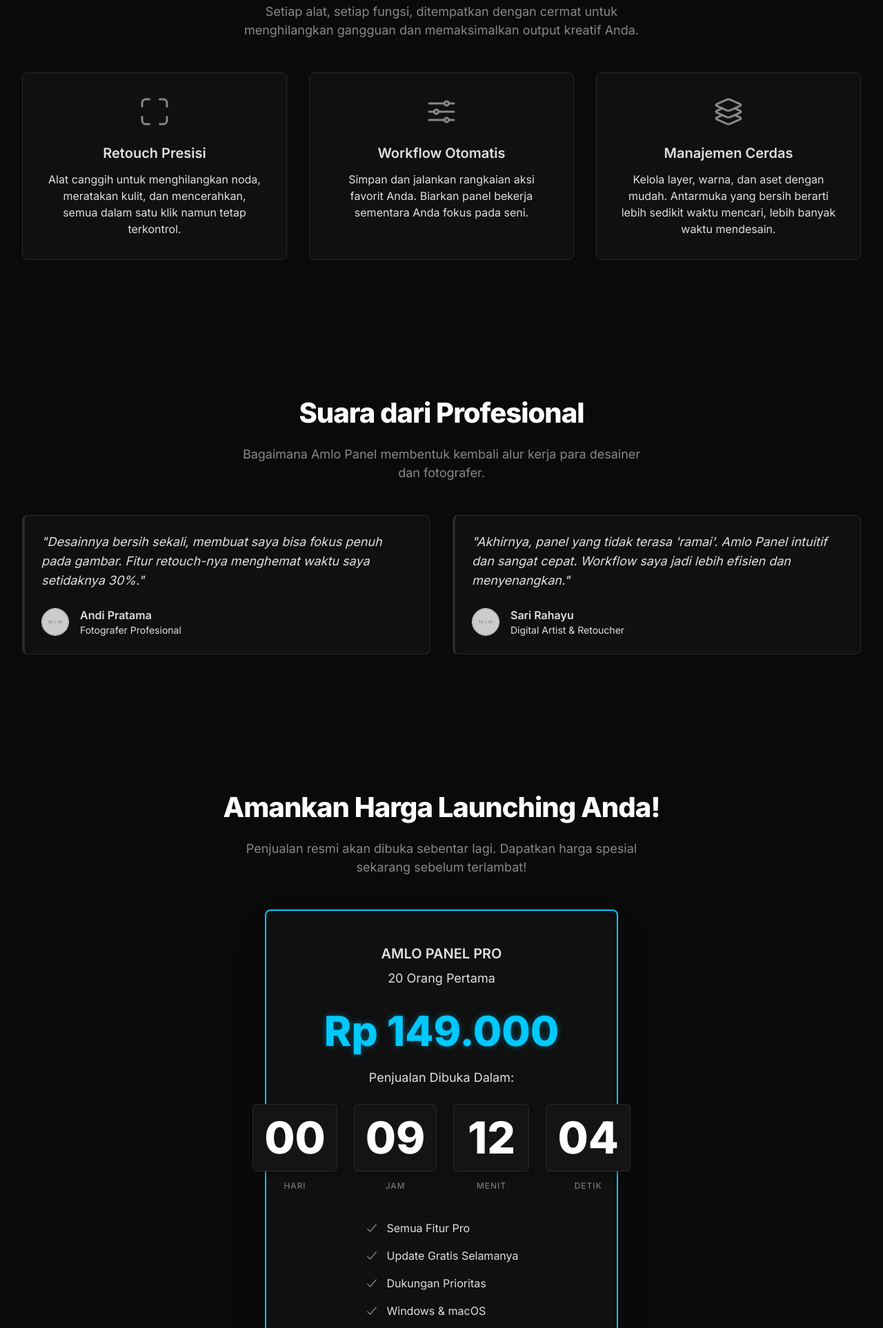
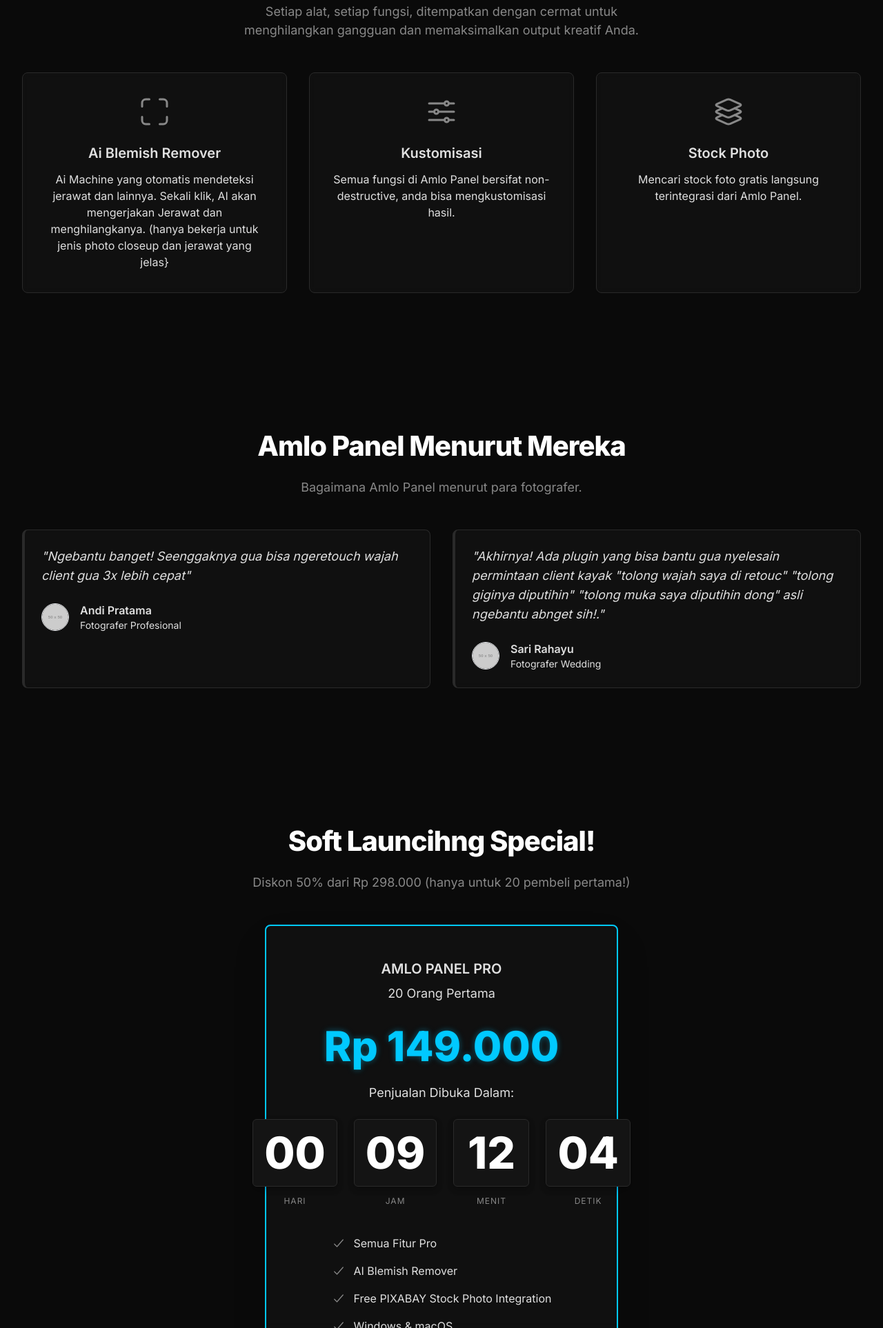
Before and after one commit to Amlolife/amlopanel-site, a plain HTML site: page index.html in a window 1280 px wide. Shown: the part 874-2800 px from the top of the page at 69% size. Drawn offline with nearby package versions, Linux system fonts and the light colour scheme; placeholder pictures from the web are drawn by us.

Commit message:
Update index.html

```diff
--- a/index.html
+++ b/index.html
@@ -140,7 +140,7 @@
                     </p>
                     <div class="mt-10 flex flex-col sm:flex-row justify-center md:justify-start items-center space-y-4 sm:space-y-0 sm:space-x-4">
                         <a href="#harga" class="btn-primary w-full sm:w-auto flex items-center justify-center">
-                           <ion-icon name="sparkles-outline" class="mr-2"></ion-icon> Dapatkan Harga Launching
+                           <ion-icon name="sparkles-outline" class="mr-2"></ion-icon> Donwload
                         </a>
                         <a href="#fitur" class="btn-secondary w-full sm:w-auto flex items-center justify-center">
                             <ion-icon name="arrow-down-outline" class="mr-2"></ion-icon> Jelajahi Fitur
@@ -161,25 +161,25 @@
                 <h2 class="section-title text-center">Dirancang untuk Efisiensi Murni</h2>
                 <p class="section-subtitle">Setiap alat, setiap fungsi, ditempatkan dengan cermat untuk menghilangkan gangguan dan memaksimalkan output kreatif Anda.</p>
                 <div class="grid md:grid-cols-3 gap-8 mt-12">
-                    <div class="card p-8 text-center"><ion-icon name="scan-outline" class="text-5xl text-primary mb-4 inline-block"></ion-icon><h3 class="text-xl font-semibold mb-3 text-accent">Retouch Presisi</h3><p class="text-secondary">Alat canggih untuk menghilangkan noda, meratakan kulit, dan mencerahkan, semua dalam satu klik namun tetap terkontrol.</p></div>
-                    <div class="card p-8 text-center"><ion-icon name="options-outline" class="text-5xl text-primary mb-4 inline-block"></ion-icon><h3 class="text-xl font-semibold mb-3 text-accent">Workflow Otomatis</h3><p class="text-secondary">Simpan dan jalankan rangkaian aksi favorit Anda. Biarkan panel bekerja sementara Anda fokus pada seni.</p></div>
-                    <div class="card p-8 text-center"><ion-icon name="layers-outline" class="text-5xl text-primary mb-4 inline-block"></ion-icon><h3 class="text-xl font-semibold mb-3 text-accent">Manajemen Cerdas</h3><p class="text-secondary">Kelola layer, warna, dan aset dengan mudah. Antarmuka yang bersih berarti lebih sedikit waktu mencari, lebih banyak waktu mendesain.</p></div>
+                    <div class="card p-8 text-center"><ion-icon name="scan-outline" class="text-5xl text-primary mb-4 inline-block"></ion-icon><h3 class="text-xl font-semibold mb-3 text-accent">Ai Blemish Remover</h3><p class="text-secondary">Ai Machine yang otomatis mendeteksi jerawat dan lainnya. Sekali klik, AI akan mengerjakan Jerawat dan menghilangkanya. (hanya bekerja untuk jenis photo closeup dan jerawat yang jelas}</p></div>
+                    <div class="card p-8 text-center"><ion-icon name="options-outline" class="text-5xl text-primary mb-4 inline-block"></ion-icon><h3 class="text-xl font-semibold mb-3 text-accent">Kustomisasi</h3><p class="text-secondary">Semua fungsi di Amlo Panel bersifat non-destructive, anda bisa mengkustomisasi hasil.</p></div>
+                    <div class="card p-8 text-center"><ion-icon name="layers-outline" class="text-5xl text-primary mb-4 inline-block"></ion-icon><h3 class="text-xl font-semibold mb-3 text-accent">Stock Photo</h3><p class="text-secondary">Mencari stock foto gratis langsung terintegrasi dari Amlo Panel.</p></div>
                 </div>
             </div>
         </section>
 
         <section id="testimoni" class="py-24 bg-primary">
              <div class="max-w-7xl mx-auto px-4 sm:px-6 lg:px-8 relative z-10">
-                 <h2 class="section-title text-center">Suara dari Profesional</h2>
-                 <p class="section-subtitle">Bagaimana Amlo Panel membentuk kembali alur kerja para desainer dan fotografer.</p>
+                 <h2 class="section-title text-center">Amlo Panel Menurut Mereka</h2>
+                 <p class="section-subtitle">Bagaimana Amlo Panel menurut para fotografer.</p>
                  <div class="grid md:grid-cols-2 gap-8 mt-12">
                     <div class="card p-6 border-l-4 border-line hover:border-[var(--accent-color)]">
-                        <p class="text-secondary italic text-lg mb-6">"Desainnya bersih sekali, membuat saya bisa fokus penuh pada gambar. Fitur retouch-nya menghemat waktu saya setidaknya 30%."</p>
+                        <p class="text-secondary italic text-lg mb-6">"Ngebantu banget! Seenggaknya gua bisa ngeretouch wajah client gua 3x lebih cepat"</p>
                         <div class="flex items-center"><img src="https://placehold.co/50x50/141414/e0e0e0?text=AD" alt="Andi" class="w-10 h-10 rounded-full mr-4 border border-line"><div><p class="font-semibold text-accent">Andi Pratama</p><p class="text-sm text-secondary">Fotografer Profesional</p></div></div>
                     </div>
                      <div class="card p-6 border-l-4 border-line hover:border-[var(--accent-color)]">
-                        <p class="text-secondary italic text-lg mb-6">"Akhirnya, panel yang tidak terasa 'ramai'. Amlo Panel intuitif dan sangat cepat. Workflow saya jadi lebih efisien dan menyenangkan."</p>
-                        <div class="flex items-center"><img src="https://placehold.co/50x50/141414/e0e0e0?text=SR" alt="Sari" class="w-10 h-10 rounded-full mr-4 border border-line"><div><p class="font-semibold text-accent">Sari Rahayu</p><p class="text-sm text-secondary">Digital Artist & Retoucher</p></div></div>
+                        <p class="text-secondary italic text-lg mb-6">"Akhirnya! Ada plugin yang bisa bantu gua nyelesain permintaan client kayak "tolong wajah saya di retouc" "tolong giginya diputihin" "tolong muka saya diputihin dong" asli ngebantu abnget sih!."</p>
+                        <div class="flex items-center"><img src="https://placehold.co/50x50/141414/e0e0e0?text=SR" alt="Sari" class="w-10 h-10 rounded-full mr-4 border border-line"><div><p class="font-semibold text-accent">Sari Rahayu</p><p class="text-sm text-secondary">Fotografer Wedding</p></div></div>
                     </div>
                  </div>
             </div>
@@ -188,8 +188,8 @@
 
         <section id="harga" class="py-24 bg-secondary">
             <div class="max-w-4xl mx-auto px-4 sm:px-6 lg:px-8 text-center relative z-10">
-                 <h2 class="section-title">Amankan Harga Launching Anda!</h2>
-                 <p id="pricing-subtitle" class="section-subtitle">Penjualan resmi akan dibuka sebentar lagi. Dapatkan harga spesial sekarang sebelum terlambat!</p>
+                 <h2 class="section-title">Soft Launcihng Special!</h2>
+                 <p id="pricing-subtitle" class="section-subtitle">Diskon 50% dari Rp 298.000 (hanya untuk 20 pembeli pertama!)</p>
 
                  <div class="card p-8 md:p-12 max-w-lg mx-auto border-2 border-[var(--accent-color)] shadow-2xl shadow-[var(--accent-color)]/10">
                      <h3 class="text-xl font-semibold text-accent mb-2">AMLO PANEL PRO</h3>
@@ -211,19 +211,19 @@
 
                      <ul class="text-secondary space-y-4 mb-10 text-left w-fit mx-auto">
                          <li class="flex items-center"><ion-icon name="checkmark-outline" class="text-primary mr-3 text-xl"></ion-icon>Semua Fitur Pro</li>
-                         <li class="flex items-center"><ion-icon name="checkmark-outline" class="text-primary mr-3 text-xl"></ion-icon>Update Gratis Selamanya</li>
-                         <li class="flex items-center"><ion-icon name="checkmark-outline" class="text-primary mr-3 text-xl"></ion-icon>Dukungan Prioritas</li>
+                         <li class="flex items-center"><ion-icon name="checkmark-outline" class="text-primary mr-3 text-xl"></ion-icon>AI Blemish Remover</li>
+                         <li class="flex items-center"><ion-icon name="checkmark-outline" class="text-primary mr-3 text-xl"></ion-icon>Free PIXABAY Stock Photo Integration</li>
                          <li class="flex items-center"><ion-icon name="checkmark-outline" class="text-primary mr-3 text-xl"></ion-icon>Windows & macOS</li>
                      </ul>
 
                      <a id="buy-button" href="https://amlo-life.myr.id/pl/amlo-panel" target="_blank" rel="noopener noreferrer" class="btn-primary w-full text-lg py-4 flex items-center justify-center hidden">
-                         <ion-icon name="key-outline" class="mr-2"></ion-icon> Beli Lisensi Lifetime Sekarang!
+                         <ion-icon name="key-outline" class="mr-2"></ion-icon> Download Sekarang!
                      </a>
                      <button id="buy-button-disabled" class="btn-primary disabled w-full text-lg py-4 flex items-center justify-center">
                          <ion-icon name="time-outline" class="mr-2"></ion-icon> Coming Soon...
                      </button>
 
-                     <p class="text-xs text-secondary mt-6">Pembayaran aman & Garansi 7 Hari.</p>
+                     <p class="text-xs text-secondary mt-6">Pembayaran aman menggunakan Mayar.id.</p>
                  </div>
             </div>
         </section>
@@ -233,10 +233,10 @@
                 <h2 class="section-title text-center">Yang Perlu Anda Tahu</h2>
                 <p class="section-subtitle">Jawaban untuk pertanyaan umum tentang Amlo Panel.</p>
                 <div class="mt-12 border-t border-line rounded-lg overflow-hidden">
-                    <div class="faq-item"><div class="faq-question"><span>Bagaimana cara instalasi?</span><ion-icon name="chevron-down-outline" class="faq-icon text-2xl"></ion-icon></div><div class="faq-answer"><p>Instalasi mudah melalui ZXP Installer atau Creative Cloud. Panduan lengkap disertakan.</p></div></div>
-                    <div class="faq-item"><div class="faq-question"><span>Apakah ada biaya bulanan?</span><ion-icon name="chevron-down-outline" class="faq-icon text-2xl"></ion-icon></div><div class="faq-answer"><p>Tidak. Ini adalah pembelian satu kali. Anda mendapatkan lisensi seumur hidup, termasuk semua update mendatang.</p></div></div>
-                    <div class="faq-item"><div class="faq-question"><span>Versi Photoshop mana yang didukung?</span><ion-icon name="chevron-down-outline" class="faq-icon text-2xl"></ion-icon></div><div class="faq-answer"><p>Amlo Panel kompatibel dengan Adobe Photoshop CC 2021 dan versi yang lebih baru, baik untuk Windows maupun macOS.</p></div></div>
-                    <div class="faq-item"><div class="faq-question"><span>Bagaimana dengan garansi?</span><ion-icon name="chevron-down-outline" class="faq-icon text-2xl"></ion-icon></div><div class="faq-answer"><p>Kami menawarkan garansi 7 hari uang kembali. Jika Anda tidak puas, kami akan mengembalikan dana Anda sepenuhnya.</p></div></div>
+                    <div class="faq-item"><div class="faq-question"><span>Bagaimana cara instalasi?</span><ion-icon name="chevron-down-outline" class="faq-icon text-2xl"></ion-icon></div><div class="faq-answer"><p>Instalasi mudah. Panduan lengkap disertakan.</p></div></div>
+                    <div class="faq-item"><div class="faq-question"><span>Apakah ada biaya bulanan?</span><ion-icon name="chevron-down-outline" class="faq-icon text-2xl"></ion-icon></div><div class="faq-answer"><p>Tidak. Ini adalah pembelian satu kali. Anda mendapatkan lisensi seumur hidup.</p></div></div>
+                    <div class="faq-item"><div class="faq-question"><span>Versi Photoshop mana yang didukung?</span><ion-icon name="chevron-down-outline" class="faq-icon text-2xl"></ion-icon></div><div class="faq-answer"><p>Amlo Panel kompatibel dengan minimal Adobe Photoshop CC 2021 keatas, baik untuk Windows maupun macOS.</p></div></div>
+                    <div class="faq-item"><div class="faq-question"><span>Apakah Harus Online?</span><ion-icon name="chevron-down-outline" class="faq-icon text-2xl"></ion-icon></div><div class="faq-answer"><p>Fitur yang mengharuskan anda online hanyalah Pixabay Stock Photos Search, sisanya Amlo Panel bekerja secara Offline.</p></div></div>
                 </div>
             </div>
         </section>
@@ -301,7 +301,7 @@
                 countdownContainer.classList.add('hidden');
                 buyButton.classList.remove('hidden');
                 buyButtonDisabled.classList.add('hidden');
-                pricingSubtitle.textContent = "Penjualan Telah Dibuka! Dapatkan Amlo Panel Sekarang!";
+                pricingSubtitle.textContent = "Penjualan Telah Dibuka! Download Amlo Panel Sekarang!";
                 return; // Stop the function
             }
 
```
